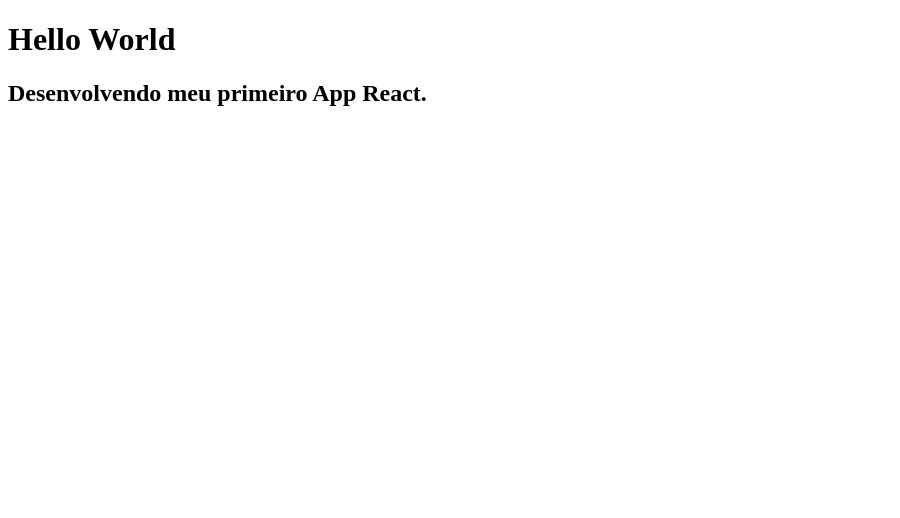
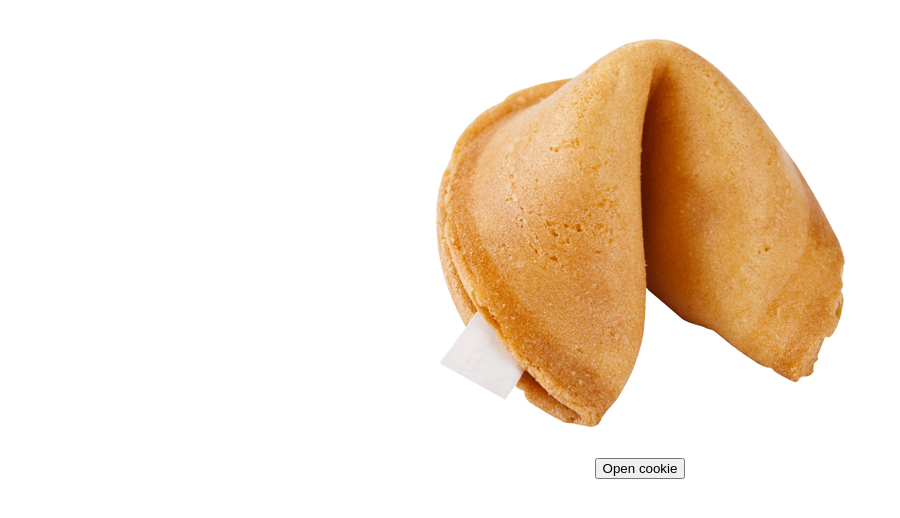
Before and after one commit to cassioHilario/react-noob-to-pro, a React (Create React App) app in the folder meuapp/: page / in a window 1280 px wide. Shown: the top 518 px of the page, without its empty margins (0-900 px from the left). Built offline with nearby package versions, Linux system fonts and the light colour scheme.

Commit message:
Sending fortune cookie.

```diff
--- a/meuapp/package.json
+++ b/meuapp/package.json
@@ -8,7 +8,7 @@
     "@testing-library/user-event": "^13.5.0",
     "react": "^18.3.1",
     "react-dom": "^18.3.1",
-    "react-scripts": "5.0.1",
+    "react-scripts": "^5.0.1",
     "web-vitals": "^2.1.4"
   },
   "scripts": {
--- a/meuapp/src/App.js
+++ b/meuapp/src/App.js
@@ -1,8 +1,84 @@
-export default function APp(){
-  return(
-    <div>
-      <h1>Hello World</h1>
-      <h2>Desenvolvendo meu primeiro App React.</h2>
-    </div>
-  )
+import React, { Component } from 'react';
+import './style.css';
+
+class App extends Component {
+
+  constructor(props){
+    super(props);
+    this.state = {sentence: ''};
+    this.sentences = [
+      'Do not be afraid of competition.',
+      'An exciting opportunity lies ahead of you.',
+      'You love peace.',
+      'Get your mind set…confidence will lead you on.',
+      'You will always be surrounded by true friends.',
+      'Sell your ideas-they have exceptional merit.',
+      'You should be able to undertake and complete anything.',
+      'You are kind and friendly.',
+      'You are wise beyond your years.',
+      'Your ability to juggle many tasks will take you far.',
+      'A routine task will turn into an enchanting adventure.',
+      'Beware of all enterprises that require new clothes.',
+      'Be true to your work, your word, and your friend.',
+      'Goodness is the only investment that never fails.',
+      'A journey of a thousand miles begins with a single step.',
+      'Forget injuries; never forget kindnesses.',
+      'Respect yourself and others will respect you.',
+      'A man cannot be comfortable without his own approval.',
+      'Always do right. This will gratify some people and astonish the rest.',
+      'It is easier to stay out than to get out.',
+      'Sing everyday and chase the mean blues away.',
+      'You will receive money from an unexpected source.',
+      'Attitude is a little thing that makes a big difference.',
+      'Plan for many pleasures ahead.',
+      'Experience is the best teacher.',
+      'You will be happy with your spouse.',
+      'Expect the unexpected.',
+      'Stay healthy. Walk a mile.',
+      'The family that plays together stays together.',
+      'Eat chocolate to have a sweeter life.',
+      'Once you make a decision the universe conspires to make it happen.',
+      'Make yourself necessary to someone.',
+      'The only way to have a friend is to be one.',
+      'Nothing great was ever achieved without enthusiasm.',
+      'Dance as if no one is watching.',
+      'Live this day as if it were your last.',
+      'Your life will be happy and peaceful.',
+      'Reach for joy and all else will follow.',
+      'Move in the direction of your dreams.',
+      'Bloom where you are planted.',
+      'Appreciate. Appreciate. Appreciate.',
+      'Happy News is on its way.',
+    ];
+
+    this.openCookie = this.openCookie.bind(this);
+  }
+
+  openCookie(){
+    let state = this.state;
+    let number = Math.floor(Math.random() * this.sentences.length);
+    state.sentence = this.sentences[number];
+    this.setState(state);
+  }
+
+  render() {
+    return (
+      <div className='container'>
+        <img src={require('./assets/biscoito.png')} alt="Fortune Cookie" />
+        <Button name="Open cookie" clickButton={this.openCookie}/>
+        <h3 className='sentenceText'>{this.state.sentence}</h3>
+      </div>
+    );
+  }
+
 }
+
+class Button extends Component {
+  render() {
+    return (
+      <button onClick={this.props.clickButton}>{this.props.name}</button>
+    );
+  }
+}
+
+export default App;
--- /dev/null
+++ b/meuapp/src/style.css
@@ -0,0 +1,19 @@
+.container {
+    display: flex;
+    flex-direction: column;
+    width: 100%;
+    justify-content: center;
+    align-items: center;
+}
+
+.img {
+    width: 200px;
+    height: 200px;
+    margin-top: 50px;
+}
+
+.sentenceText {
+    font-style: italic;
+    color: blueviolet;
+    text-align: center;
+}
```
Also changed, not shown: meuapp/src/assets/biscoito.png (added), 1 other file (tests, documents, lock files or other folders).
